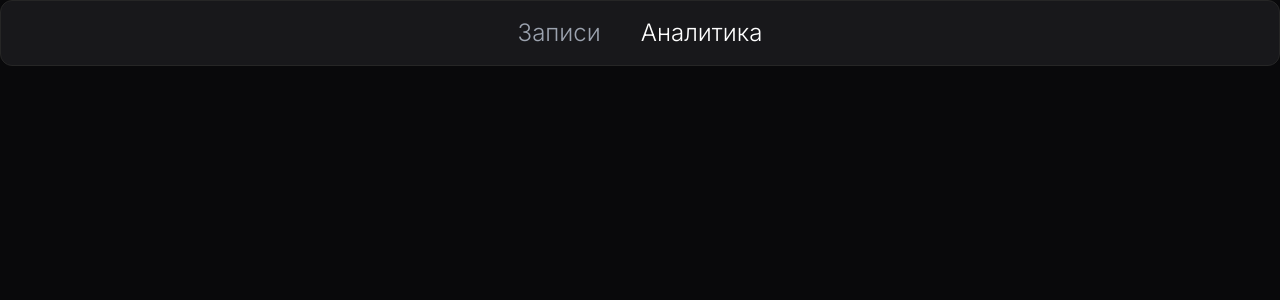
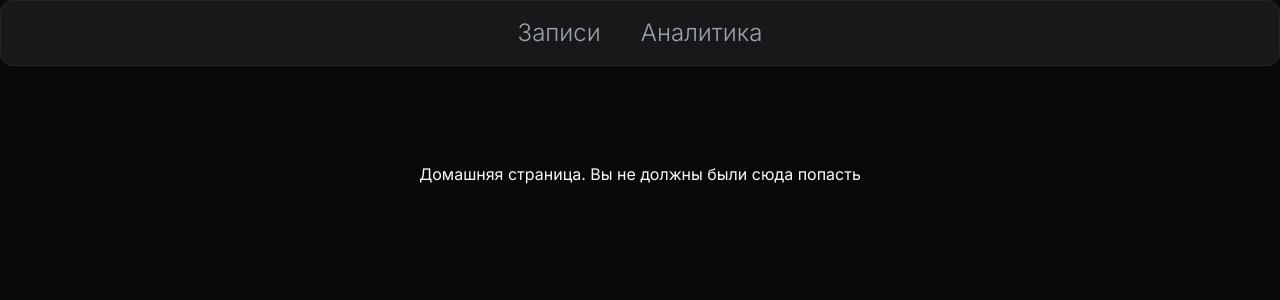
Before and after one commit to oooozzzzz/tg-bot-v2, a Next.js app: page / in a window 1280 px wide. Shown: the top 300 px of the page. Built offline with nearby package versions, Linux system fonts and the light colour scheme.

Commit message:
struggling to fix tg init

```diff
--- /dev/null
+++ b/app/analytics/page.jsx
@@ -0,0 +1,9 @@
+import React from 'react'
+
+function Analytics() {
+	return (
+		<div> Analytics</div>
+	)
+}
+
+export default Analytics
--- a/app/page.jsx
+++ b/app/page.jsx
@@ -1,13 +1,7 @@
-"use client"
-import Script from "next/script";
-import { useState } from "react";
 export default function Home() {
 	return (
 		<>
-			<Script
-				src="https://telegram.org/js/telegram-web-app.js"
-				strategy="beforeInteractive"
-			/>
+			<div>Домашняя страница. Вы не должны были сюда попасть</div>
 		</>
 	);
 }
--- a/components/Header.jsx
+++ b/components/Header.jsx
@@ -6,7 +6,7 @@ function Header() {
 
 const links = [
 	{label: "Записи", href: "/records" },
-	{label: "Аналитика", href: "/" },
+	{label: "Аналитика", href: "/analytics" },
 ]
 
 	return (
```
